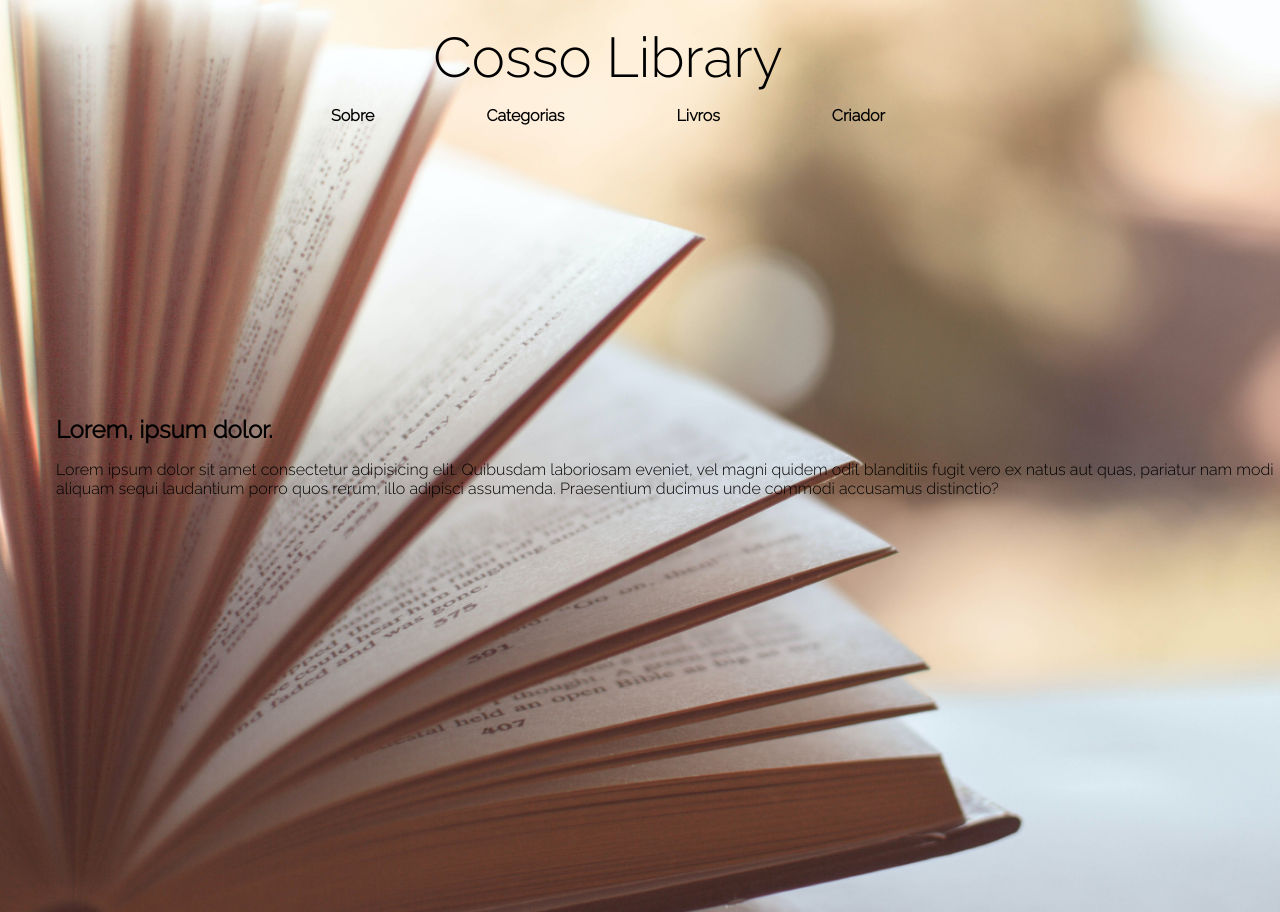
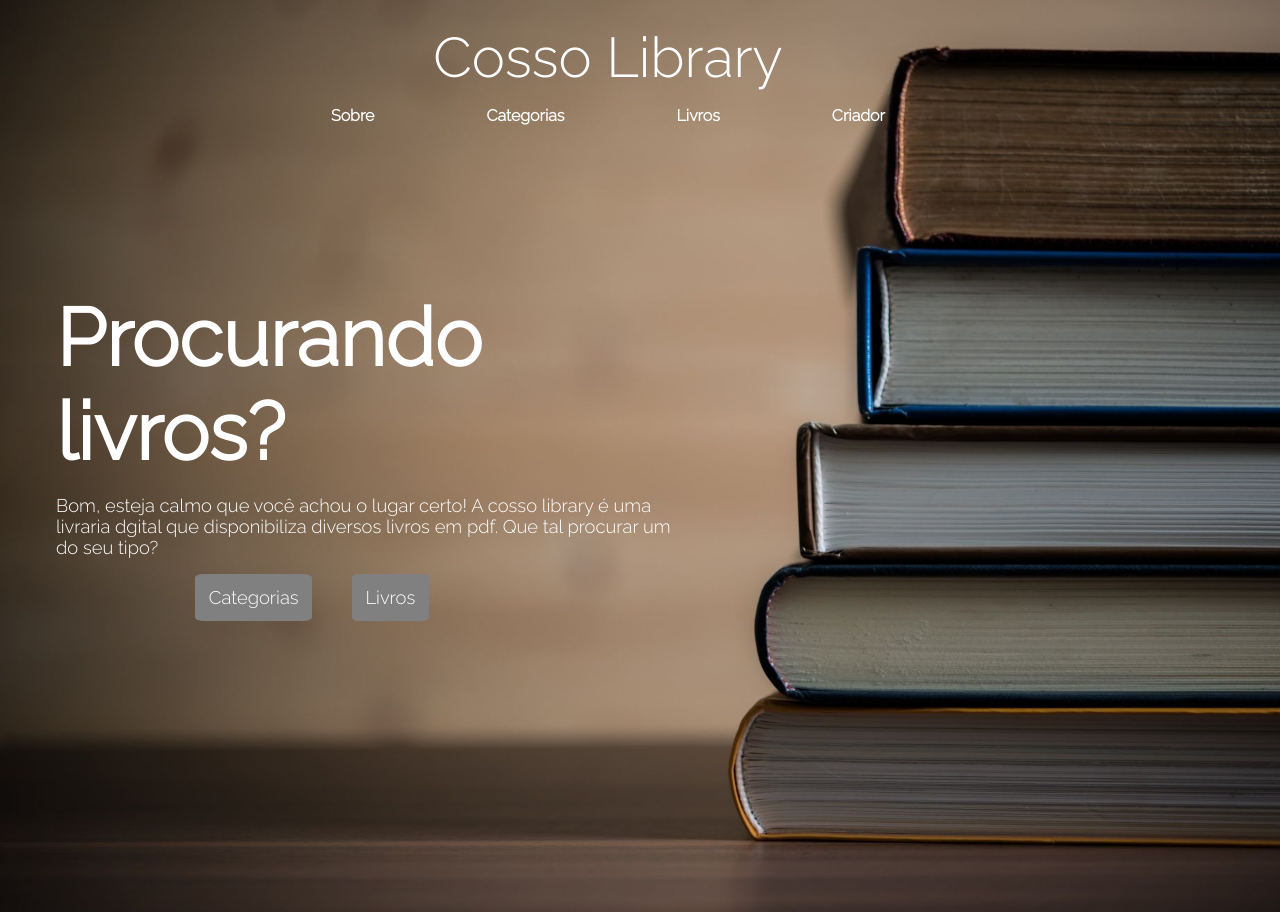
Before and after one commit to vittzx/bookstore-front, an Angular app: page / in a window 1280 px wide. Shown: the top 912 px of the page. Built offline with nearby package versions, Linux system fonts and the light colour scheme.

Commit message:
feat: finishing container

```diff
--- a/src/app/components/template/container/container.component.css
+++ b/src/app/components/template/container/container.component.css
@@ -6,17 +6,24 @@
     justify-content: center;
     text-align: left;
     padding: 7vmin;
-    gap :2vmin;
+    gap :3vmin;
 }
 
 .container-title{
-    padding: 0;
-    margin: 0;
-    gap: 0;
+    font-size: 10vmin;
+    color: white;
+    margin-bottom: 2vmin;
 }
 
+.container-text{
+    font-size: 2.3vmin;
+    color: white;
+    margin-bottom: 2vmin;
+}
+
+
 .bg-image1{
-    background-image: url(../../../../assets/bookimg.jpg);
+    background-image: url(../../../../assets/imgs/bookimg2.jpeg);
     width: 100%;
     min-height: 100vh;
     background-repeat: no-repeat;
@@ -24,3 +31,36 @@
     background-position: 50%;
     background-attachment: fixed;
 }
+
+.box{
+    width: 50%;
+
+}
+
+.box-btn{
+    width: 80%;
+    display: flex;
+    flex-direction: row;
+    justify-content: center;
+    gap: 5vmin;
+
+}
+
+.btn {
+    background-color: #808080;
+    border: 3px solid #808080;
+    color: white;
+    border-radius: 8%;
+    padding: 1.3vmin;
+    font-size: 2.3vmin;
+    transition: .3s;
+    text-decoration: none;
+}
+
+
+.btn:hover {
+    background-color: white;
+    color: black;
+    border: 3px solid white;
+    transform: scale(1.1);
+}
--- a/src/app/components/template/container/container.component.html
+++ b/src/app/components/template/container/container.component.html
@@ -1,5 +1,12 @@
 <div class="container bg-image1">
+    <div class="box">
+        <h2 class="container-title">Procurando livros?</h2>
+        <p class="container-text">Bom, esteja calmo que você achou o lugar certo! A cosso library é uma livraria dgital que disponibiliza diversos livros em pdf. Que tal procurar um do seu tipo?
+        </p>
 
-    <h2 class="container-title">Lorem, ipsum dolor.</h2>
-    <p class="container-text">Lorem ipsum dolor sit amet consectetur adipisicing elit. Quibusdam laboriosam eveniet, vel magni quidem odit blanditiis fugit vero ex natus aut quas, pariatur nam modi aliquam sequi laudantium porro quos rerum, illo adipisci assumenda. Praesentium ducimus unde commodi accusamus distinctio?</p>
+        <div class="box-btn">
+            <a href="" class="btn"> Categorias </a>
+            <a href="" class="btn"> Livros</a>
+        </div>
+    </div>
 </div>
--- a/src/app/components/template/header/header.component.css
+++ b/src/app/components/template/header/header.component.css
@@ -16,7 +16,7 @@
 }
 
 .header-title a{
-    color: black;
+    color: white;
     text-decoration: none;
 }
 
@@ -32,11 +32,11 @@
 
 .header-list a{
     text-decoration: none;
-    color: black;
+    color: white;
     transition: .9s;
 }
 
 .header-list a:hover{
-    color: red;
+    color: #dc143c;
     transition: .9s;
 }
```
